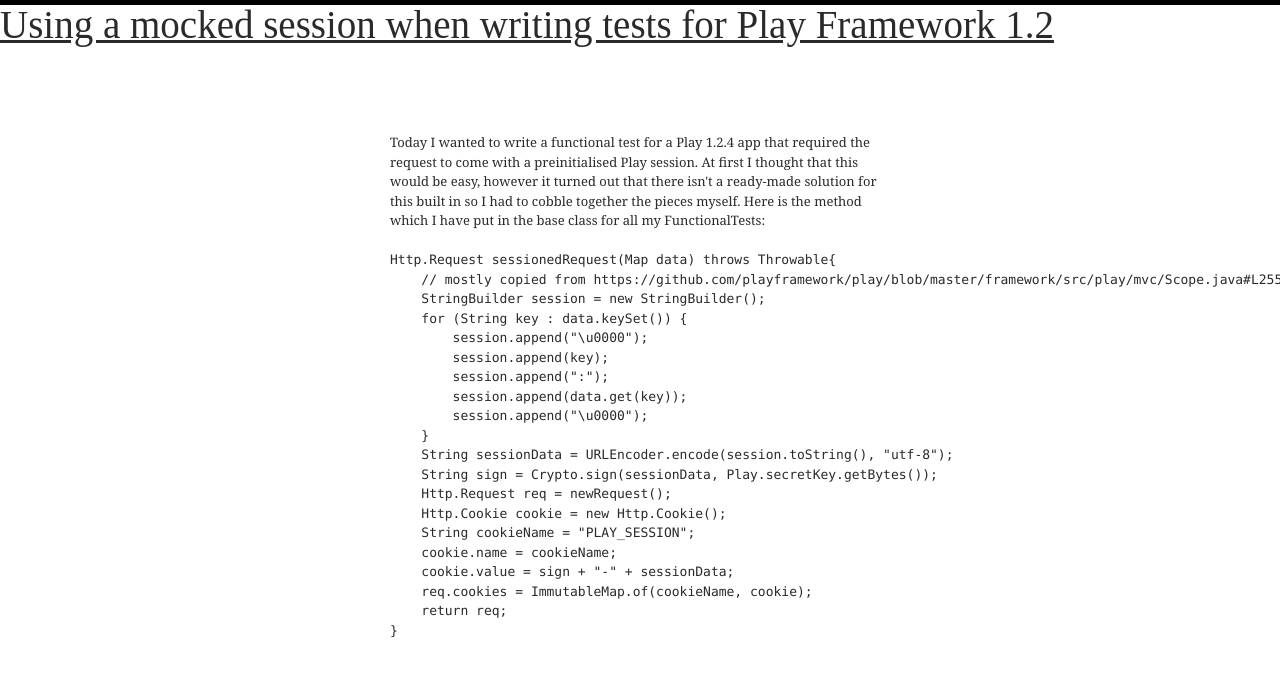
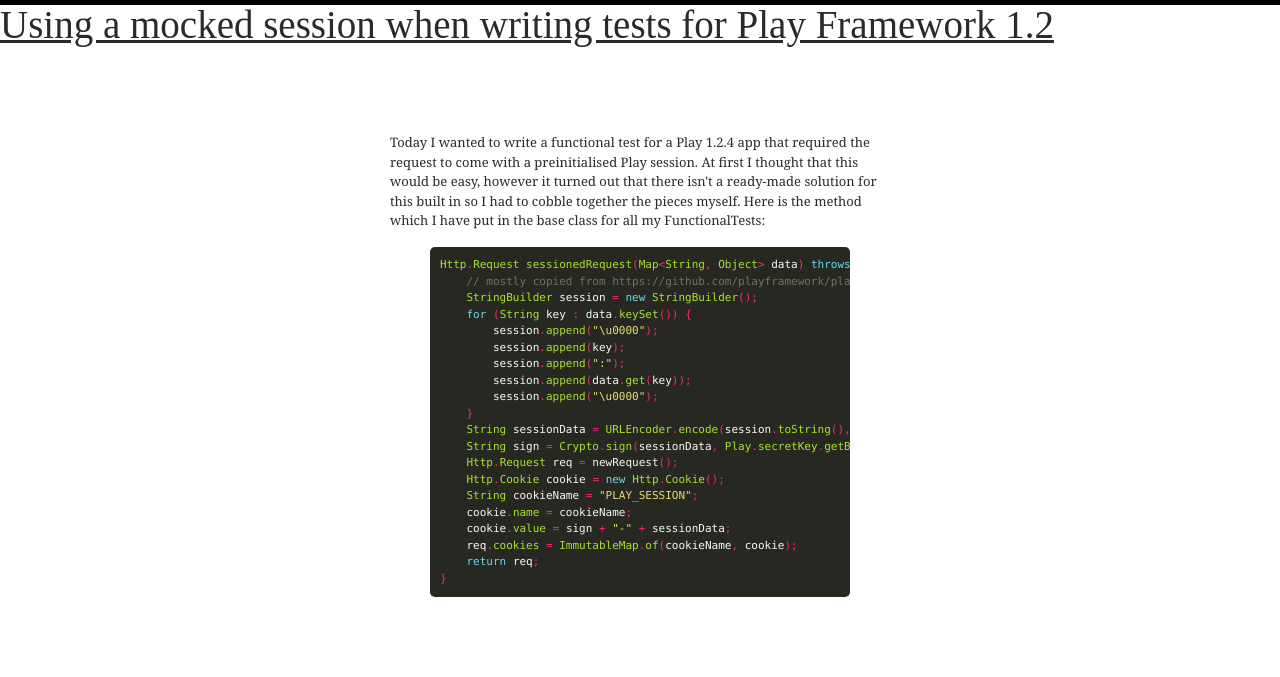
Before and after one commit to leonardehrenfried/blog, a Jekyll site: the page built from _posts/2012-07-30-using-a-mocked-session-when-writing-tests-for-play-framework-1-2.html, in a window 1280 px wide. Shown: the top 677 px of the page. Built offline with Jekyll 4.4.1, drawn with Linux system fonts in a browser that asks for light colours; some web fonts are replaced; Markdown is read by kramdown in place of the engine named in the settings.

Commit message:
Use monokai theme

```diff
--- a/_posts/2012-07-30-using-a-mocked-session-when-writing-tests-for-play-framework-1-2.html
+++ b/_posts/2012-07-30-using-a-mocked-session-when-writing-tests-for-play-framework-1-2.html
@@ -17,8 +17,7 @@
 Today I wanted to write a functional test for a Play 1.2.4 app that required the request to come with a preinitialised Play session. At first I thought that this would be easy, however it turned out that there isn't a ready-made solution for this built in so I had to cobble together the pieces myself.
 
 Here is the method which I have put in the base class for all my FunctionalTests:
-
-<pre lang="java">
+{% highlight java %}
 Http.Request sessionedRequest(Map<String, Object> data) throws Throwable{
     // mostly copied from https://github.com/playframework/play/blob/master/framework/src/play/mvc/Scope.java#L255
     StringBuilder session = new StringBuilder();
@@ -39,4 +38,4 @@
     req.cookies = ImmutableMap.of(cookieName, cookie);
     return req;
 }
-</pre>
+{% endhighlight %}
--- a/stylesheets/style.css
+++ b/stylesheets/style.css
@@ -163,11 +163,13 @@
 pre {
   white-space:pre;
   margin:1.5em 0;
-}
-
-pre,code,tt {
-  font:1em 'andale mono', 'lucida console', monospace;
+  font: 11px 'andale mono', 'lucida console', monospace;
   line-height:1.5;
+  background: #272822;
+  color: #f8f8f2;
+  padding: 10px;
+  overflow: scroll;
+  border-radius: 5px;
 }
 
 ul,ol {
--- a/stylesheets/syntax.css
+++ b/stylesheets/syntax.css
@@ -1,61 +1,59 @@
-.hll { background-color: #ffffcc }
-.c { color: #408080; font-style: italic } /* Comment */
-.err { border: 1px solid #FF0000 } /* Error */
-.k { color: #008000; font-weight: bold } /* Keyword */
-.o { color: #666666 } /* Operator */
-.cm { color: #408080; font-style: italic } /* Comment.Multiline */
-.cp { color: #BC7A00 } /* Comment.Preproc */
-.c1 { color: #408080; font-style: italic } /* Comment.Single */
-.cs { color: #408080; font-style: italic } /* Comment.Special */
-.gd { color: #A00000 } /* Generic.Deleted */
+.hll { background-color: #49483e }
+.c { color: #75715e } /* Comment */
+.err { color: #960050; background-color: #1e0010 } /* Error */
+.k { color: #66d9ef } /* Keyword */
+.l { color: #ae81ff } /* Literal */
+.n { color: #f8f8f2 } /* Name */
+.o { color: #f92672 } /* Operator */
+.p { color: #f8f8f2 } /* Punctuation */
+.cm { color: #75715e } /* Comment.Multiline */
+.cp { color: #75715e } /* Comment.Preproc */
+.c1 { color: #75715e } /* Comment.Single */
+.cs { color: #75715e } /* Comment.Special */
 .ge { font-style: italic } /* Generic.Emph */
-.gr { color: #FF0000 } /* Generic.Error */
-.gh { color: #000080; font-weight: bold } /* Generic.Heading */
-.gi { color: #00A000 } /* Generic.Inserted */
-.go { color: #808080 } /* Generic.Output */
-.gp { color: #000080; font-weight: bold } /* Generic.Prompt */
 .gs { font-weight: bold } /* Generic.Strong */
-.gu { color: #800080; font-weight: bold } /* Generic.Subheading */
-.gt { color: #0040D0 } /* Generic.Traceback */
-.kc { color: #008000; font-weight: bold } /* Keyword.Constant */
-.kd { color: #008000; font-weight: bold } /* Keyword.Declaration */
-.kn { color: #008000; font-weight: bold } /* Keyword.Namespace */
-.kp { color: #008000 } /* Keyword.Pseudo */
-.kr { color: #008000; font-weight: bold } /* Keyword.Reserved */
-.kt { color: #B00040 } /* Keyword.Type */
-.m { color: #666666 } /* Literal.Number */
-.s { color: #BA2121 } /* Literal.String */
-.na { color: #7D9029 } /* Name.Attribute */
-.nb { color: #008000 } /* Name.Builtin */
-.nc { color: #0000FF; font-weight: bold } /* Name.Class */
-.no { color: #880000 } /* Name.Constant */
-.nd { color: #AA22FF } /* Name.Decorator */
-.ni { color: #999999; font-weight: bold } /* Name.Entity */
-.ne { color: #D2413A; font-weight: bold } /* Name.Exception */
-.nf { color: #0000FF } /* Name.Function */
-.nl { color: #A0A000 } /* Name.Label */
-.nn { color: #0000FF; font-weight: bold } /* Name.Namespace */
-.nt { color: #008000; font-weight: bold } /* Name.Tag */
-.nv { color: #19177C } /* Name.Variable */
-.ow { color: #AA22FF; font-weight: bold } /* Operator.Word */
-.w { color: #bbbbbb } /* Text.Whitespace */
-.mf { color: #666666 } /* Literal.Number.Float */
-.mh { color: #666666 } /* Literal.Number.Hex */
-.mi { color: #666666 } /* Literal.Number.Integer */
-.mo { color: #666666 } /* Literal.Number.Oct */
-.sb { color: #BA2121 } /* Literal.String.Backtick */
-.sc { color: #BA2121 } /* Literal.String.Char */
-.sd { color: #BA2121; font-style: italic } /* Literal.String.Doc */
-.s2 { color: #BA2121 } /* Literal.String.Double */
-.se { color: #BB6622; font-weight: bold } /* Literal.String.Escape */
-.sh { color: #BA2121 } /* Literal.String.Heredoc */
-.si { color: #BB6688; font-weight: bold } /* Literal.String.Interpol */
-.sx { color: #008000 } /* Literal.String.Other */
-.sr { color: #BB6688 } /* Literal.String.Regex */
-.s1 { color: #BA2121 } /* Literal.String.Single */
-.ss { color: #19177C } /* Literal.String.Symbol */
-.bp { color: #008000 } /* Name.Builtin.Pseudo */
-.vc { color: #19177C } /* Name.Variable.Class */
-.vg { color: #19177C } /* Name.Variable.Global */
-.vi { color: #19177C } /* Name.Variable.Instance */
-.il { color: #666666 } /* Literal.Number.Integer.Long */
+.kc { color: #66d9ef } /* Keyword.Constant */
+.kd { color: #66d9ef } /* Keyword.Declaration */
+.kn { color: #f92672 } /* Keyword.Namespace */
+.kp { color: #66d9ef } /* Keyword.Pseudo */
+.kr { color: #66d9ef } /* Keyword.Reserved */
+.kt { color: #66d9ef } /* Keyword.Type */
+.ld { color: #e6db74 } /* Literal.Date */
+.m { color: #ae81ff } /* Literal.Number */
+.s { color: #e6db74 } /* Literal.String */
+.na { color: #a6e22e } /* Name.Attribute */
+.nb { color: #f8f8f2 } /* Name.Builtin */
+.nc { color: #a6e22e } /* Name.Class */
+.no { color: #66d9ef } /* Name.Constant */
+.nd { color: #a6e22e } /* Name.Decorator */
+.ni { color: #f8f8f2 } /* Name.Entity */
+.ne { color: #a6e22e } /* Name.Exception */
+.nf { color: #a6e22e } /* Name.Function */
+.nl { color: #f8f8f2 } /* Name.Label */
+.nn { color: #f8f8f2 } /* Name.Namespace */
+.nx { color: #a6e22e } /* Name.Other */
+.py { color: #f8f8f2 } /* Name.Property */
+.nt { color: #f92672 } /* Name.Tag */
+.nv { color: #f8f8f2 } /* Name.Variable */
+.ow { color: #f92672 } /* Operator.Word */
+.w { color: #f8f8f2 } /* Text.Whitespace */
+.mf { color: #ae81ff } /* Literal.Number.Float */
+.mh { color: #ae81ff } /* Literal.Number.Hex */
+.mi { color: #ae81ff } /* Literal.Number.Integer */
+.mo { color: #ae81ff } /* Literal.Number.Oct */
+.sb { color: #e6db74 } /* Literal.String.Backtick */
+.sc { color: #e6db74 } /* Literal.String.Char */
+.sd { color: #e6db74 } /* Literal.String.Doc */
+.s2 { color: #e6db74 } /* Literal.String.Double */
+.se { color: #ae81ff } /* Literal.String.Escape */
+.sh { color: #e6db74 } /* Literal.String.Heredoc */
+.si { color: #e6db74 } /* Literal.String.Interpol */
+.sx { color: #e6db74 } /* Literal.String.Other */
+.sr { color: #e6db74 } /* Literal.String.Regex */
+.s1 { color: #e6db74 } /* Literal.String.Single */
+.ss { color: #e6db74 } /* Literal.String.Symbol */
+.bp { color: #f8f8f2 } /* Name.Builtin.Pseudo */
+.vc { color: #f8f8f2 } /* Name.Variable.Class */
+.vg { color: #f8f8f2 } /* Name.Variable.Global */
+.vi { color: #f8f8f2 } /* Name.Variable.Instance */
+.il { color: #ae81ff } /* Literal.Number.Integer.Long */
```
